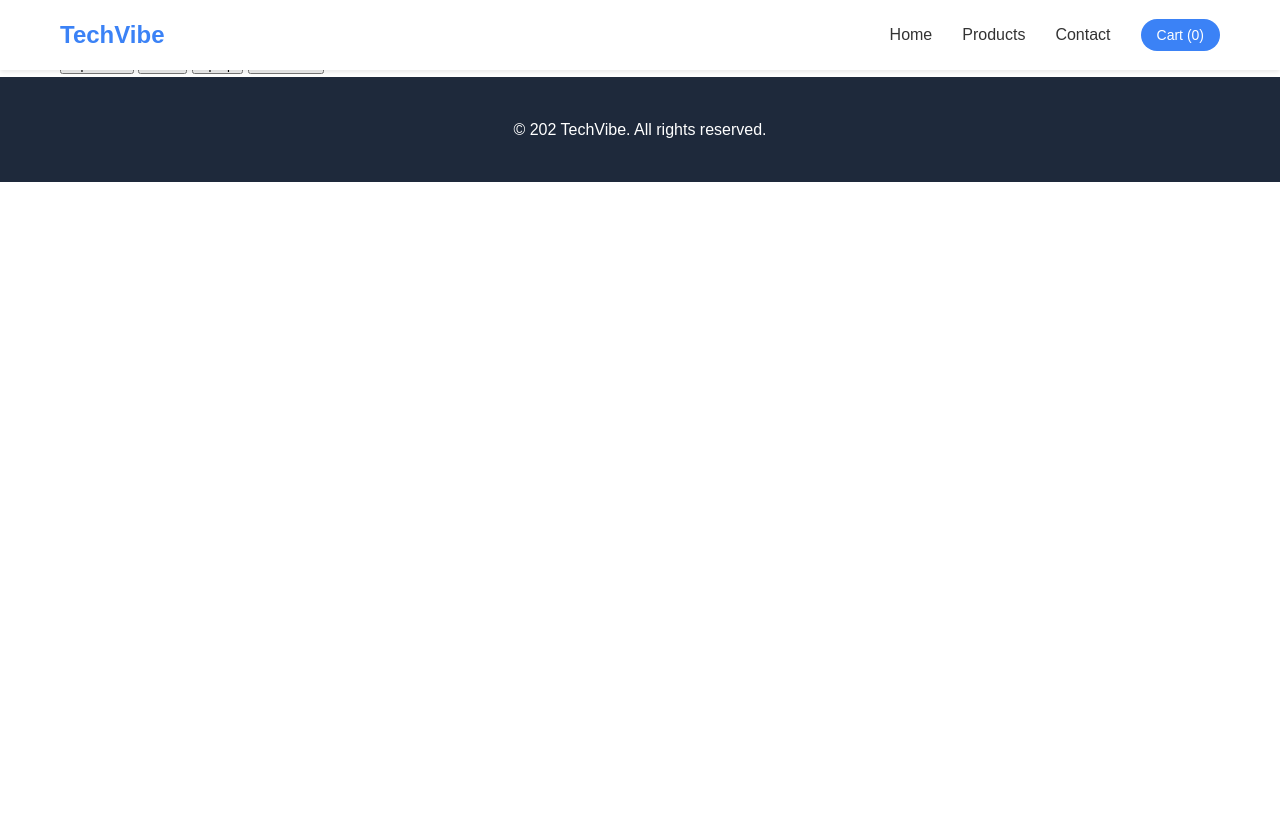
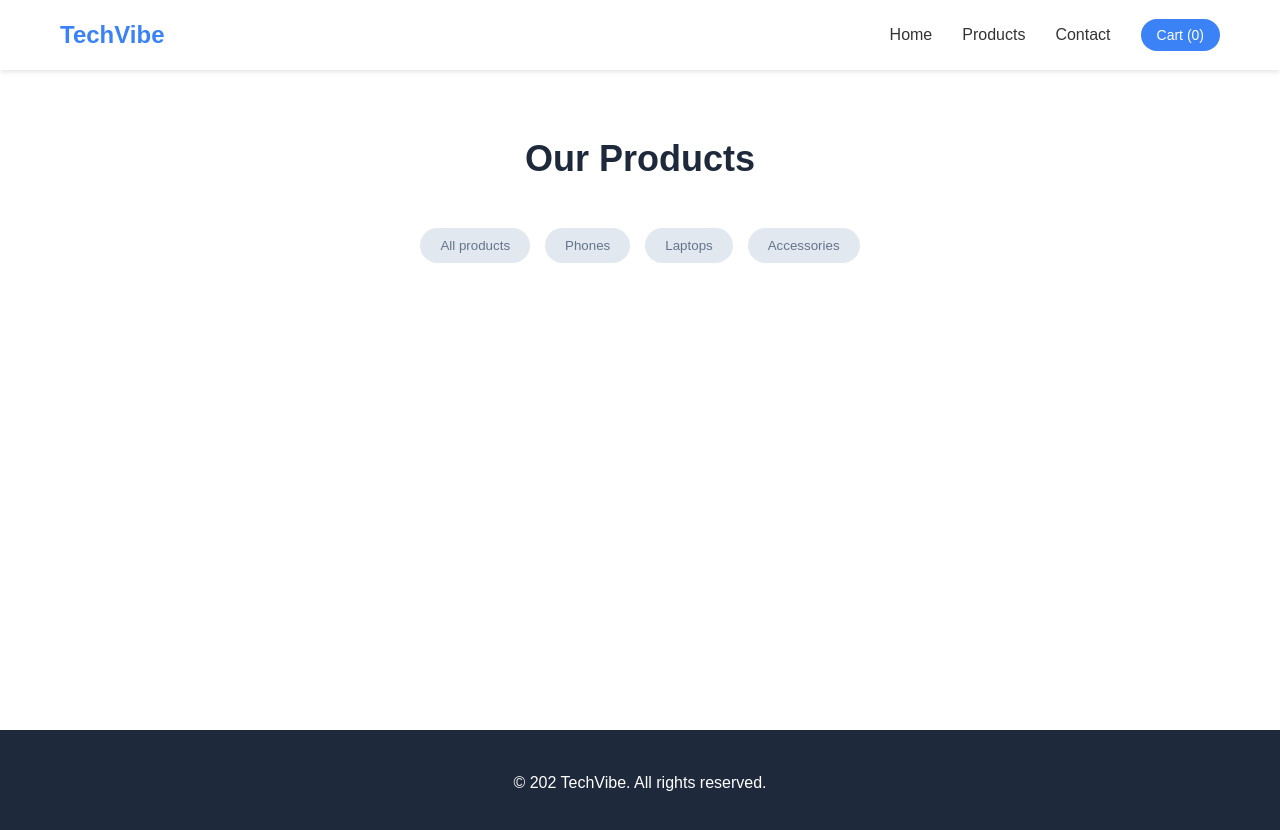
Before and after one commit to KagisoMaphanga/Tech_hub, a plain HTML site: page products.html in a window 1280 px wide. Before the commit the page ends 800 px from the top, so only its background shows below. Drawn offline with Linux system fonts and the light colour scheme.

Commit message:
styling the product page

```diff
--- a/style.css
+++ b/style.css
@@ -210,3 +210,42 @@ body {
     text-align: center;
     padding: 40px 0;
 }
+
+/*Main Content Area*/
+.main-content {
+    margin-top: 70px;
+    padding: 60px 0;
+    min-height: calc(100vh - 140px);
+}
+
+.page-title {
+    text-align: center;
+    font-size: 36px;
+    margin-bottom: 40px;
+    color: #1e293b;
+}
+
+/*Filter buttons*/
+.filters {
+    display: flex;
+    justify-content: center;
+    gap: 15px;
+    margin-bottom: 40px;
+    flex-wrap: wrap;
+}
+
+.filter-btn {
+    padding: 10px 20px;
+    background-color: #e2e8f0;
+    color: #64748b;
+    border: none;
+    border-radius: 25px;
+    cursor: pointer;
+    font-weight: 500;
+    transition: all 0.3s ease;
+}
+
+.filter-btn:hover, .filter-btn.cart-link:hover {
+    background-color: #3b82f6;
+    color: white;
+}
```
